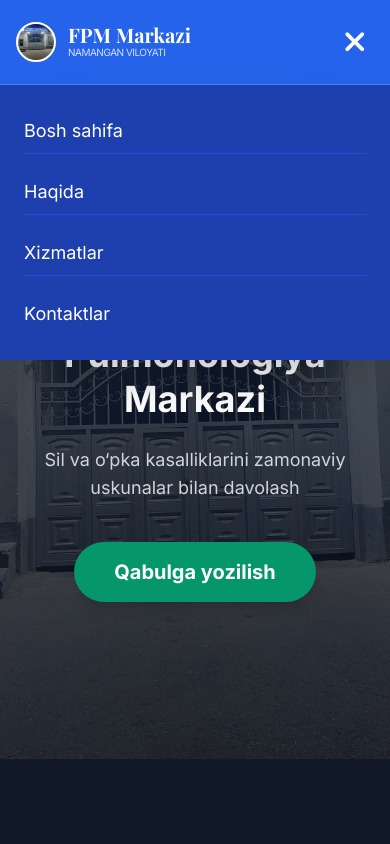
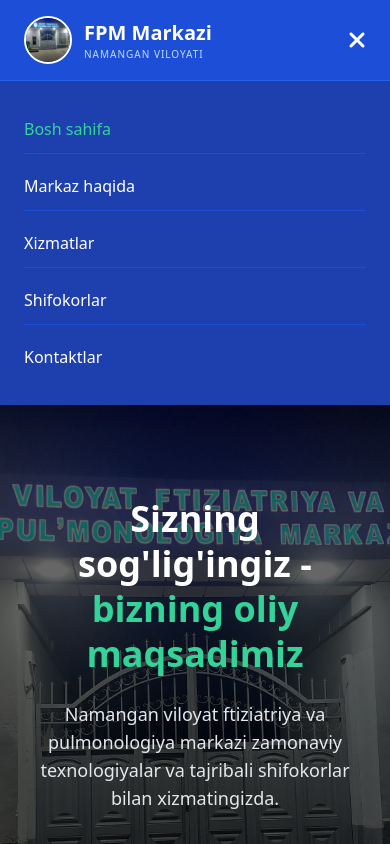
Before and after one commit to dilafruz05/fpm-markaz, a plain HTML site: page index.html in a window 390 px wide. Both pictures are taken after a click on the button 352 px from the left and 42 px from the top of the page. Shown: the top 844 px of the page. Drawn offline with nearby package versions, Linux system fonts and the light colour scheme.

Commit message:
Add files via upload

```diff
--- a/index.html
+++ b/index.html
@@ -3,91 +3,67 @@
 <head>
     <meta charset="UTF-8">
     <meta name="viewport" content="width=device-width, initial-scale=1.0">
-    <title>FPM Markazi • Namangan</title>
+    <title>Namangan FPM Markazi - Bosh sahifa</title>
+    <script src="https://cdn.tailwindcss.com"></script>
+    <link rel="stylesheet" href="https://cdnjs.cloudflare.com/ajax/libs/font-awesome/6.5.0/css/all.min.css">
+</head>
+<body class="font-sans bg-gray-50">
 
-    <link href="https://fonts.googleapis.com/css2?family=Inter:wght@400;600;700&family=Playfair+Display:wght@700&display=swap" rel="stylesheet">
-    <link rel="stylesheet" href="https://cdnjs.cloudflare.com/ajax/libs/font-awesome/6.5.0/css/all.min.css">
-    <script src="https://cdn.tailwindcss.com"></script>
-
-    <style>
-        body { font-family: 'Inter', sans-serif; }
-        .logo-font { font-family: 'Playfair Display', serif; }
-
-        /* Mobil menyu ochilganda animatsiya */
-        #mobile-menu.active {
-            display: flex !important;
-        }
-    </style>
-</head>
-<body class="bg-gray-900 text-white">
-
-    <nav class="bg-blue-600 p-4 sticky top-0 z-[1000] shadow-xl">
-        <div class="max-w-7xl mx-auto flex justify-between items-center">
-
+    <nav class="bg-blue-700 text-white sticky top-0 z-50 shadow-lg">
+        <div class="max-w-7xl mx-auto px-6 py-4 flex justify-between items-center">
             <div class="flex items-center gap-3">
-                <div class="w-10 h-10 bg-white rounded-full flex items-center justify-center overflow-hidden border-2 border-white">
-                    <img src="logo.png" alt="L" onerror="this.src='https://ui-avatars.com/api/?name=FPM&background=0D8ABC&color=fff'" class="w-full h-full object-cover">
-                </div>
+                <img src="logo.png" alt="Logo" class="w-12 h-12 rounded-full border-2 border-white">
                 <div>
-                    <h1 class="logo-font text-xl font-bold leading-none">FPM Markazi</h1>
-                    <p class="text-[10px] opacity-80 uppercase tracking-tighter">Namangan viloyati</p>
+                    <h1 class="text-xl md:text-2xl font-bold">FPM Markazi</h1>
+                    <p class="text-[10px] text-blue-200 uppercase tracking-widest">Namangan viloyati</p>
                 </div>
             </div>
 
-            <div class="hidden md:flex gap-6 font-semibold">
-                <a href="index.html" class="hover:text-emerald-400 transition">Bosh sahifa</a>
-                <a href="about.html" class="hover:text-emerald-400 transition">Haqida</a>
-                <a href="services.html" class="hover:text-emerald-400 transition">Xizmatlar</a>
-                <a href="contact.html" class="hover:text-emerald-400 transition">Kontaktlar</a>
+            <div class="hidden md:flex gap-8 text-lg font-medium">
+                <a href="index.html" class="text-emerald-400">Bosh sahifa</a>
+                <a href="about.html" class="hover:text-emerald-300 transition">Markaz haqida</a>
+                <a href="services.html" class="hover:text-emerald-300 transition">Xizmatlar</a>
+                <a href="doctors.html" class="hover:text-emerald-300 transition">Shifokorlar</a>
+                <a href="contact.html" class="hover:text-emerald-300 transition">Kontaktlar</a>
             </div>
 
-            <button id="menu-btn" class="md:hidden text-3xl text-white p-2 focus:outline-none hover:bg-blue-700 rounded-lg transition">
-                <i class="fa-solid fa-bars" id="menu-icon"></i>
+            <button id="mobile-menu-btn" class="md:hidden text-2xl focus:outline-none">
+                <i class="fa-solid fa-bars"></i>
             </button>
         </div>
 
-        <div id="mobile-menu" class="hidden absolute top-full left-0 w-full bg-blue-800 border-t border-blue-500 flex-col p-6 gap-4 shadow-2xl md:hidden">
-            <a href="index.html" class="text-lg py-2 border-b border-blue-700 active:text-emerald-400">Bosh sahifa</a>
-            <a href="about.html" class="text-lg py-2 border-b border-blue-700">Haqida</a>
-            <a href="services.html" class="text-lg py-2 border-b border-blue-700">Xizmatlar</a>
-            <a href="contact.html" class="text-lg py-2">Kontaktlar</a>
+        <div id="mobile-menu" class="hidden md:hidden bg-blue-800 border-t border-blue-600 transition-all">
+            <div class="flex flex-col space-y-2 px-6 py-6 font-medium">
+                <a href="index.html" class="py-3 border-b border-blue-700 text-emerald-400">Bosh sahifa</a>
+                <a href="about.html" class="py-3 border-b border-blue-700">Markaz haqida</a>
+                <a href="services.html" class="py-3 border-b border-blue-700">Xizmatlar</a>
+                <a href="doctors.html" class="py-3 border-b border-blue-700">Shifokorlar</a>
+                <a href="contact.html" class="py-3">Kontaktlar</a>
+            </div>
         </div>
     </nav>
 
-    <header class="relative min-h-[80vh] flex items-center justify-center px-6 text-center">
+    <header class="relative h-[80vh] flex items-center justify-center text-white overflow-hidden">
         <div class="absolute inset-0 z-0">
-            <img src="building.jpg" alt="" class="w-full h-full object-cover opacity-30">
+            <img src="building.jpg" alt="Bino" class="w-full h-full object-cover brightness-[0.4]">
         </div>
-
-        <div class="relative z-10 max-w-4xl">
-            <h2 class="text-4xl md:text-6xl font-extrabold mb-6 leading-tight">
-                Namangan Viloyat Ftiziatriya va Pulmonologiya Markazi
-            </h2>
-            <p class="text-lg md:text-xl text-gray-300 mb-10">
-                Sil va o‘pka kasalliklarini zamonaviy uskunalar bilan davolash
-            </p>
-            <a href="contact.html" class="inline-block bg-emerald-600 hover:bg-emerald-700 text-white text-xl font-bold py-4 px-10 rounded-full transition transform hover:scale-105 shadow-lg">
-                Qabulga yozilish
-            </a>
+        <div class="relative z-10 text-center px-6">
+            <h2 class="text-4xl md:text-6xl font-extrabold mb-6 leading-tight">Sizning sog'lig'ingiz - <br><span class="text-emerald-400">bizning oliy maqsadimiz</span></h2>
+            <p class="text-lg md:text-xl max-w-2xl mx-auto mb-10 text-gray-200">Namangan viloyat ftiziatriya va pulmonologiya markazi zamonaviy texnologiyalar va tajribali shifokorlar bilan xizmatingizda.</p>
+            <div class="flex flex-col md:flex-row gap-4 justify-center">
+                <a href="contact.html" class="bg-emerald-600 hover:bg-emerald-700 px-10 py-4 rounded-full text-lg font-bold transition shadow-xl">Qabulga yozilish</a>
+                <a href="services.html" class="bg-white/10 hover:bg-white/20 backdrop-blur-md border border-white/30 px-10 py-4 rounded-full text-lg font-bold transition">Xizmatlar bilan tanishish</a>
+            </div>
         </div>
     </header>
 
     <script>
-        const menuBtn = document.getElementById('menu-btn');
-        const mobileMenu = document.getElementById('mobile-menu');
-        const menuIcon = document.getElementById('menu-icon');
-
-        menuBtn.addEventListener('click', () => {
-            // Menyu ochish/yopish
-            mobileMenu.classList.toggle('hidden');
-            mobileMenu.classList.toggle('flex');
-
-            // Ikonkani o'zgartirish (bars -> xmark)
-            if (menuIcon.classList.contains('fa-bars')) {
-                menuIcon.classList.replace('fa-bars', 'fa-xmark');
-            } else {
-                menuIcon.classList.replace('fa-xmark', 'fa-bars');
-            }
+        const btn = document.getElementById('mobile-menu-btn');
+        const menu = document.getElementById('mobile-menu');
+        btn.addEventListener('click', () => {
+            menu.classList.toggle('hidden');
+            btn.querySelector('i').classList.toggle('fa-bars');
+            btn.querySelector('i').classList.toggle('fa-xmark');
         });
     </script>
 </body>
```
